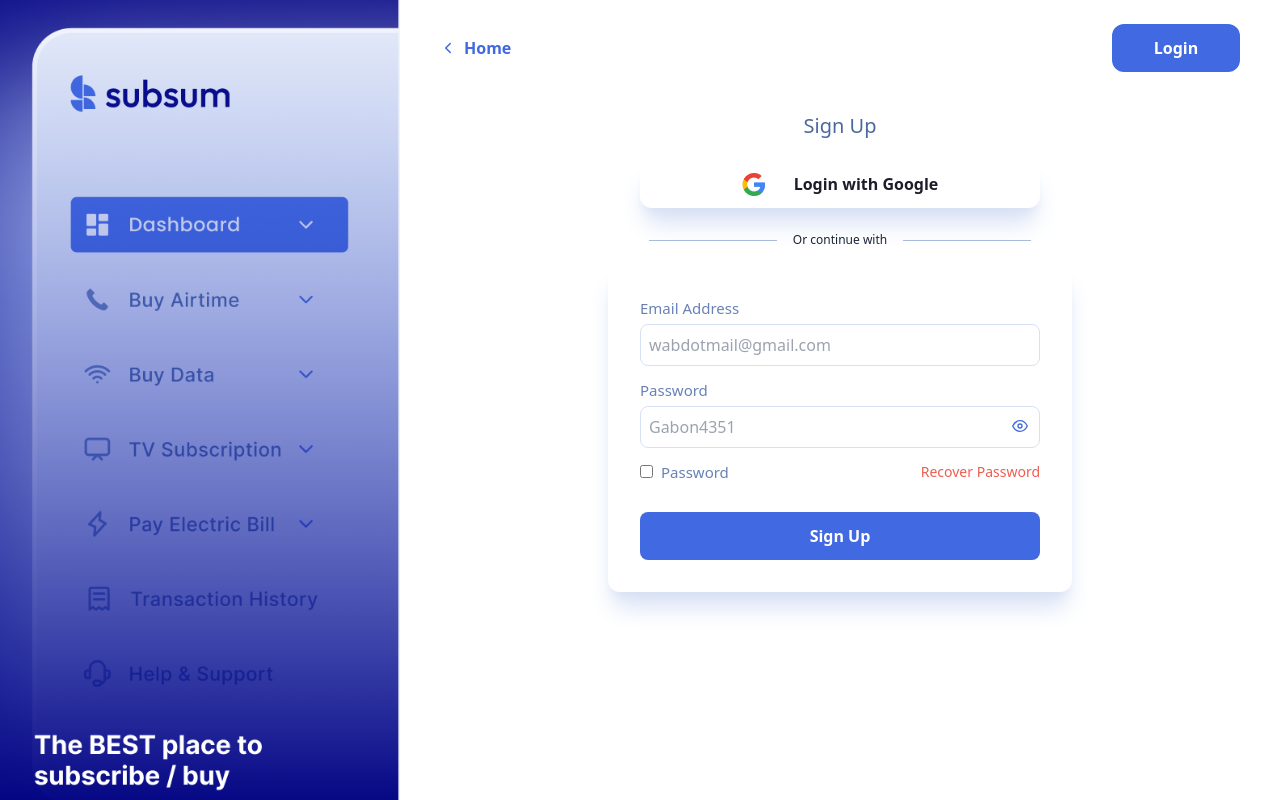
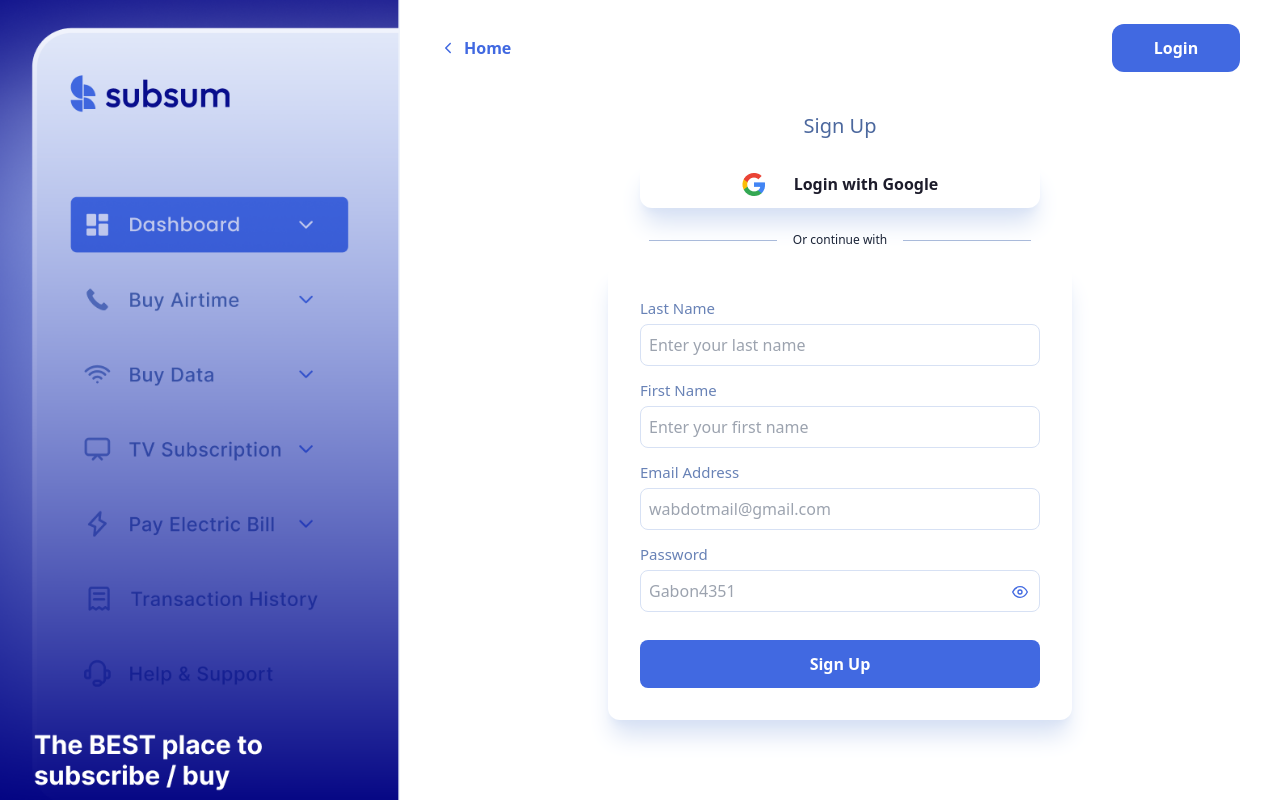
Before and after one commit to Benjamin-chidera/subsum, a React (Vite) app: page /sign-up in a window 1280 px wide. Built offline with nearby package versions, Linux system fonts and the light colour scheme.

Commit message:
feat: connected the authentication

```diff
--- a/package.json
+++ b/package.json
@@ -13,6 +13,8 @@
     "@tanstack/react-table": "^8.20.5",
     "axios": "^1.7.5",
     "client": "file:",
+    "js-cookie": "^3.0.5",
+    "jwt-decode": "^4.0.0",
     "primeicons": "^7.0.0",
     "primereact": "^10.8.2",
     "react": "^18.3.1",
@@ -25,6 +27,7 @@
   },
   "devDependencies": {
     "@eslint/js": "^9.9.0",
+    "@types/js-cookie": "^3.0.6",
     "@types/react": "^18.3.3",
     "@types/react-dom": "^18.3.0",
     "@vitejs/plugin-react": "^4.3.1",
--- a/src/App.tsx
+++ b/src/App.tsx
@@ -9,10 +9,13 @@ import HelpAndSupport from "./pages/internal-page/help-and-support";
 import { AuthLayout } from "./pages/auth/auth-layout";
 import Login from "./pages/auth/Login";
 import Signup from "./pages/auth/Signup";
+import { AuthProvider } from "./context/authContext";
+import { User } from "./protect/user";
 
 function App() {
   return (
     <>
+      <AuthProvider>
         <Router>
           <div>
             <Routes>
@@ -21,6 +24,7 @@ function App() {
                 <Route path="/sign-up" element={<Signup />} />
               </Route>
 
+              <Route element={<User />}>
                 <Route path="/dashboard" element={<UserDashboard />}>
                   <Route index element={<Dashboard />} />
                   <Route path="/dashboard/profile" element={<Profile />} />
@@ -34,9 +38,11 @@ function App() {
                   />
                   <Route path="/dashboard/help" element={<HelpAndSupport />} />
                 </Route>
+              </Route>
             </Routes>
           </div>
-      </Router>
+        </Router>{" "}
+      </AuthProvider>
     </>
   );
 }
--- a/src/components/Dashboard/Sidebar.tsx
+++ b/src/components/Dashboard/Sidebar.tsx
@@ -2,7 +2,7 @@ import logo from "../../assets/images/logo.png";
 import { MdElectricBolt, MdSpaceDashboard } from "react-icons/md";
 import { BiSupport } from "react-icons/bi";
 import { MdLogout } from "react-icons/md";
-import { Link, useLocation } from "react-router-dom";
+import { Link, useLocation, useNavigate } from "react-router-dom";
 import {
   IoIosArrowDown,
   IoIosArrowForward,
@@ -11,15 +11,32 @@ import {
 } from "react-icons/io";
 import { FiTv } from "react-icons/fi";
 import { LuArrowUpLeftFromCircle, LuNewspaper } from "react-icons/lu";
+import cookie from "js-cookie";
 
 import mtn from "../../assets/images/dashboard/mtn.png";
 import airtel from "../../assets/images/dashboard/airtel.png";
 import ninemobile from "../../assets/images/dashboard/9mobile.png";
 import { useState } from "react";
+import { useGlobalAuthContext } from "../../context/authContext";
 
 export default function Sidebar() {
   const location = useLocation();
   const [showNetwork, setShowNetwork] = useState<boolean>(false);
+  const redirect = useNavigate();
+
+  const auth = useGlobalAuthContext();
+
+  if (!auth) {
+    return null;
+  }
+
+  const handleLogout = () => {
+    cookie.remove("token");
+
+    setTimeout(() => {
+      redirect("/login");
+    }, 1000);
+  };
 
   return (
     <div className="w-64 bg-[#EFF3FB] h-screen fixed top-0 left-0">
@@ -174,8 +191,7 @@ export default function Sidebar() {
         <Link
           to={"/dashboard/help"}
           className={`flex items-center mx-3 py-2 px-4 text-[#4C689E] rounded-md hover:bg-gray-200 font-medium text-[16px] ${
-            location.pathname === "/dashboard/help" &&
-            "bg-[#4169E1] text-white"
+            location.pathname === "/dashboard/help" && "bg-[#4169E1] text-white"
           }`}
           onClick={() => {
             setShowNetwork(false);
@@ -185,8 +201,7 @@ export default function Sidebar() {
             <BiSupport
               size={20}
               className={` text-[#6882B6] ${
-                location.pathname === "/dashboard/help" &&
-                " text-white"
+                location.pathname === "/dashboard/help" && " text-white"
               }`}
             />
           </p>
@@ -195,7 +210,10 @@ export default function Sidebar() {
       </nav>
 
       <div className="absolute bottom-0 left-0 w-full p-4">
-        <button className="flex items-center mx-3 py-2 px-4 text-[#4C689E] rounded-md hover:bg-gray-200 font-medium text-[16px]">
+        <button
+          className="flex items-center mx-3 py-2 px-4 text-[#4C689E] rounded-md hover:bg-gray-200 font-medium text-[16px]"
+          onClick={handleLogout}
+        >
           <p className="mr-3">
             <MdLogout />
           </p>
--- /dev/null
+++ b/src/context/authContext.tsx
@@ -0,0 +1,21 @@
+import { createContext, ReactNode, useContext } from "react";
+
+type authProps = {
+  handleGoogle: () => void;
+};
+
+const AuthContext = createContext<authProps | null>(null);
+
+export const useGlobalAuthContext = () => useContext(AuthContext);
+
+export const AuthProvider = ({ children }: { children: ReactNode }) => {
+  const handleGoogle = () => {
+    window.open("http://localhost:3000/auth/google/callback", "_self");
+  };
+
+  return (
+    <AuthContext.Provider value={{ handleGoogle }}>
+      {children}
+    </AuthContext.Provider>
+  );
+};
--- a/src/pages/auth/Signup.tsx
+++ b/src/pages/auth/Signup.tsx
@@ -1,18 +1,57 @@
 import React, { useState } from "react";
 import { IoIosArrowBack } from "react-icons/io";
-import { Link } from "react-router-dom";
+import { Link, useNavigate } from "react-router-dom";
 import google from "../../assets/images/auth/google.png";
 import { InputText } from "primereact/inputtext";
-import { InputSwitch } from "primereact/inputswitch";
+import { useForm, SubmitHandler } from "react-hook-form";
 import { FiEye, FiEyeOff } from "react-icons/fi";
+import axios from "axios";
+import cookie from "js-cookie";
+import { useGlobalAuthContext } from "../../context/authContext";
+
+type FormInputs = {
+  email: string;
+  password: string;
+  firstName: string;
+  lastName: string;
+};
 
 const Signup = () => {
   const [showPassword, setShowPassword] = useState<boolean>(false);
-  const [checked, setChecked] = useState(false);
+  const redirect = useNavigate();
+  // const token = cookie.get("token");
+  const {
+    register,
+    handleSubmit,
+    formState: { errors },
+  } = useForm<FormInputs>();
+
+  const auth = useGlobalAuthContext();
+
+  if (!auth) {
+    return null;
+  }
+
+  const { handleGoogle } = auth;
 
   const handleShowPassword = () => {
     setShowPassword(!showPassword);
   };
+
+  const handleSignup: SubmitHandler<FormInputs> = async (datas) => {
+    const { data } = await axios.post("http://localhost:3000/auth/signup", {
+      ...datas,
+    });
+
+    cookie.set("token", data.token);
+    setTimeout(() => {
+      redirect("/dashboard");
+    }, 2000);
+  };
+
+  //  if (token) {
+  //    return redirect("/dashboard");
+  //  }
 
   return (
     <main className=" mt-6 mr-10">
@@ -38,7 +77,10 @@ const Signup = () => {
       <section className=" text-center mt-10">
         <p className=" text-[#4C689E] font-medium text-xl">Sign Up</p>
 
-        <button className=" mt-5 flex justify-center items-center gap-7 bg-white  w-[400px] py-3 rounded-xl font-semibold text-[#1D1C2B] mx-auto shadow-xl shadow-[#D7E1F4]">
+        <button
+          className=" mt-5 flex justify-center items-center gap-7 bg-white  w-[400px] py-3 rounded-xl font-semibold text-[#1D1C2B] mx-auto shadow-xl shadow-[#D7E1F4]"
+          onClick={handleGoogle}
+        >
           <span>
             <img src={google} alt="" />
           </span>
@@ -52,7 +94,47 @@ const Signup = () => {
         </div>
 
         <div className=" mt-4 bg-white shadow-xl shadow-[#D7E1F4] w-fit p-8 rounded-xl mx-auto">
-          <form className="w-[400px] mx-auto space-y-3">
+          <form
+            className="w-[400px] mx-auto space-y-3"
+            onSubmit={handleSubmit(handleSignup)}
+          >
+            <div className="w-full text-start space-y-1">
+              <label htmlFor="last-name" className="text-[15px] text-[#6882B6]">
+                Last Name
+              </label>
+              <InputText
+                id="last-name"
+                type="text"
+                className="border border-[#D7E1F4] w-full py-2 px-2 outline-none rounded-lg text-[#2B3B5A]"
+                placeholder="Enter your last name"
+                {...register("lastName", { required: true })}
+              />
+
+              {errors.lastName && (
+                <p className=" text-[10px]">Please enter your last name</p>
+              )}
+            </div>
+
+            <div className="w-full text-start space-y-1">
+              <label
+                htmlFor="first-name"
+                className="text-[15px] text-[#6882B6]"
+              >
+                First Name
+              </label>
+              <InputText
+                id="first-name"
+                type="text"
+                className="border border-[#D7E1F4] w-full py-2 px-2 outline-none rounded-lg text-[#2B3B5A]"
+                placeholder="Enter your first name"
+                {...register("firstName", { required: true })}
+              />
+
+              {errors.firstName && (
+                <p className=" text-[10px]">Please enter your first name</p>
+              )}
+            </div>
+
             <div className="w-full text-start space-y-1">
               <label htmlFor="email" className="text-[15px] text-[#6882B6]">
                 Email Address
@@ -62,7 +144,12 @@ const Signup = () => {
                 type="email"
                 className="border border-[#D7E1F4] w-full py-2 px-2 outline-none rounded-lg text-[#2B3B5A]"
                 placeholder="wabdotmail@gmail.com"
+                {...register("email", { required: true })}
               />
+
+              {errors.email && (
+                <p className=" text-[10px]">Please enter your email address</p>
+              )}
             </div>
 
             <div className="w-full text-start space-y-1 relative">
@@ -74,9 +161,10 @@ const Signup = () => {
                 type={!showPassword ? "password" : "text"}
                 className="border border-[#D7E1F4] w-full py-2 px-2 pr-8 outline-none rounded-lg text-[#2B3B5A]"
                 placeholder="Gabon4351"
+                {...register("password", { required: true })}
               />
 
-              <div className=" absolute bottom-2 right-3 text-[#4169E1]">
+              <div className=" absolute top-9 right-3 text-[#4169E1]">
                 {showPassword ? (
                   <button onClick={handleShowPassword} type="button">
                     <FiEyeOff />
@@ -87,26 +175,10 @@ const Signup = () => {
                   </button>
                 )}
               </div>
-            </div>
 
-            <div className=" flex justify-between items-center">
-              <div className="flex items-center gap-2">
-                <InputSwitch
-                  checked={checked}
-                  onChange={(e) => setChecked(e.value)}
-                />
-
-                <label
-                  htmlFor="password"
-                  className="text-[15px] text-[#6882B6]"
-                >
-                  Password
-                </label>
-              </div>
-
-              <Link to={""} className=" text-sm text-[#EE5D50]">
-                Recover Password
-              </Link>
+              {errors.email && (
+                <p className=" text-[10px]">Please enter your password</p>
+              )}
             </div>
 
             <div>
--- /dev/null
+++ b/src/protect/user.tsx
@@ -0,0 +1,8 @@
+import cookie from "js-cookie";
+import { Navigate, Outlet } from "react-router-dom";
+
+export const User = () => {
+  const token = cookie.get("token");
+
+  return <div>{!token ? <Navigate to={"/login"} /> : <Outlet />}</div>;
+};
```
Also changed, not shown: src/components/Dashboard/Header.tsx (+44 -15 lines), src/pages/auth/Login.tsx (+60 -4 lines), 1 other file (tests, documents, lock files or other folders). Lines whose indentation alone changed are shown as unchanged.
